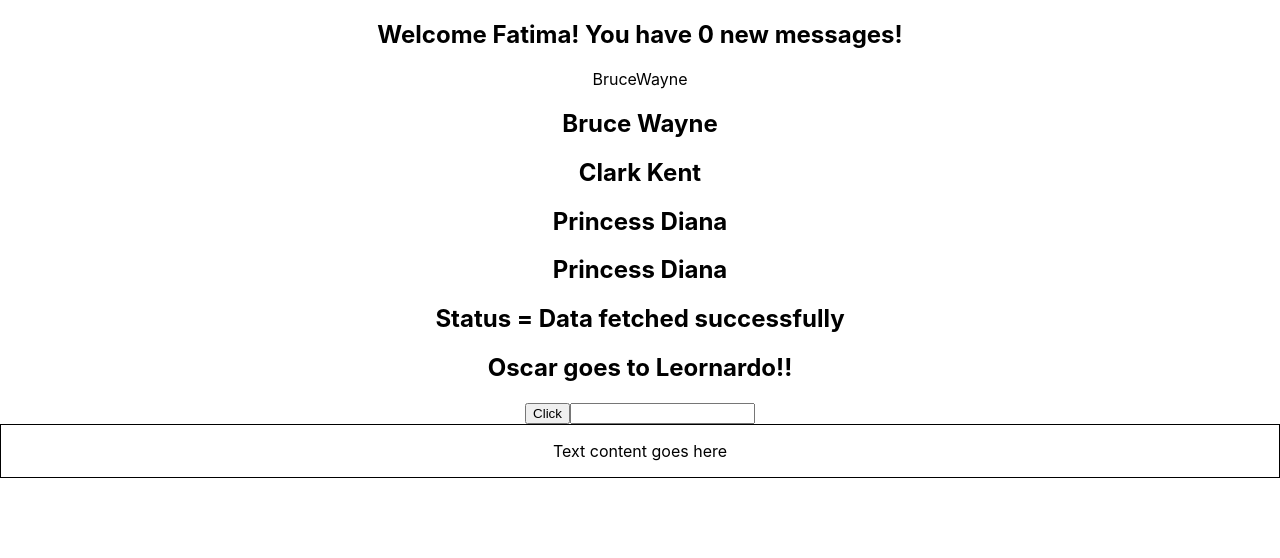
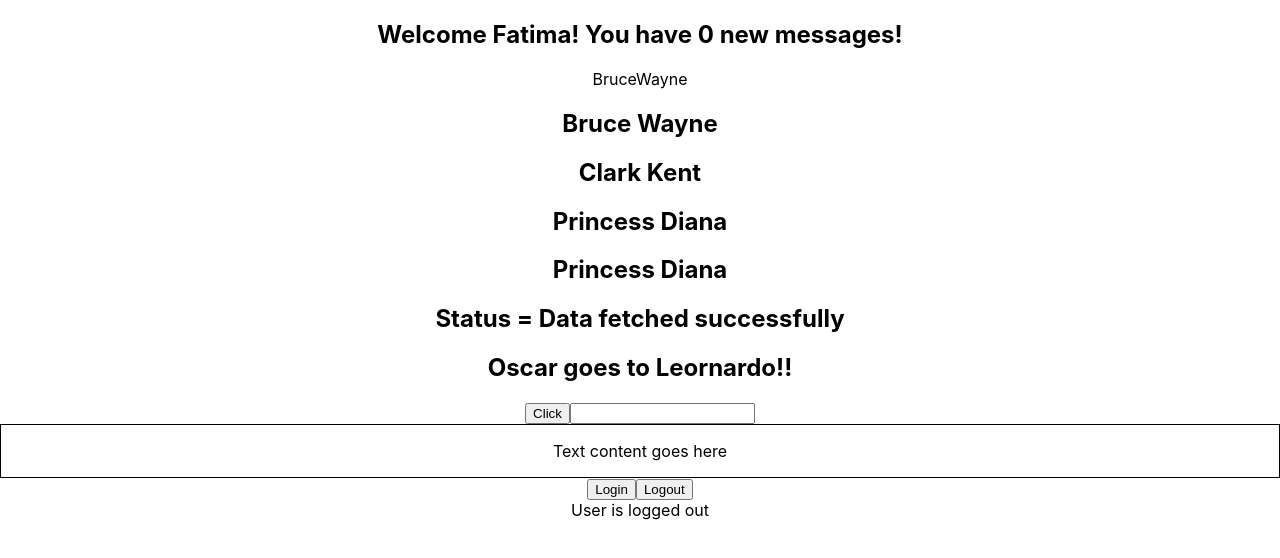
Before and after one commit to FaWayo/react-typescript, a React (Create React App) app: page / in a window 1280 px wide. Shown: the top 558 px of the page. Built offline with nearby package versions, Linux system fonts and the light colour scheme.

Commit message:
usestate hook

```diff
--- a/src/App.tsx
+++ b/src/App.tsx
@@ -10,6 +10,7 @@ import Oscar
 import Button from './components/Button';
 import Input from './components/Input';
 import Container from './components/Container';
+import { LoggedIn } from './components/states/LoggedIn';
 
 function App() {
   const PersonName = {
@@ -57,6 +58,7 @@ return (
     }}/>
 
     <Container styles={{border: '1px solid black', padding: '1rem'}}/>
+    <LoggedIn/>
   </div>
 );
 }
--- /dev/null
+++ b/src/components/states/LoggedIn.tsx
@@ -0,0 +1,23 @@
+import { useState } from "react";
+
+
+
+export const LoggedIn = () => {
+    const [isLoggedIn, setIsLoggedIn] = useState(false)
+
+    const handleLogin = () => {
+        setIsLoggedIn(true)
+    }
+
+    const handleLogout = () => {
+        setIsLoggedIn(false)
+    }
+
+    return (
+        <div>
+            <button onClick ={handleLogin}>Login</button>
+            <button onClick={handleLogout}>Logout</button>
+            <div>User is {isLoggedIn ? 'logged in' : 'logged out'}</div>
+        </div>
+    )
+}
```
